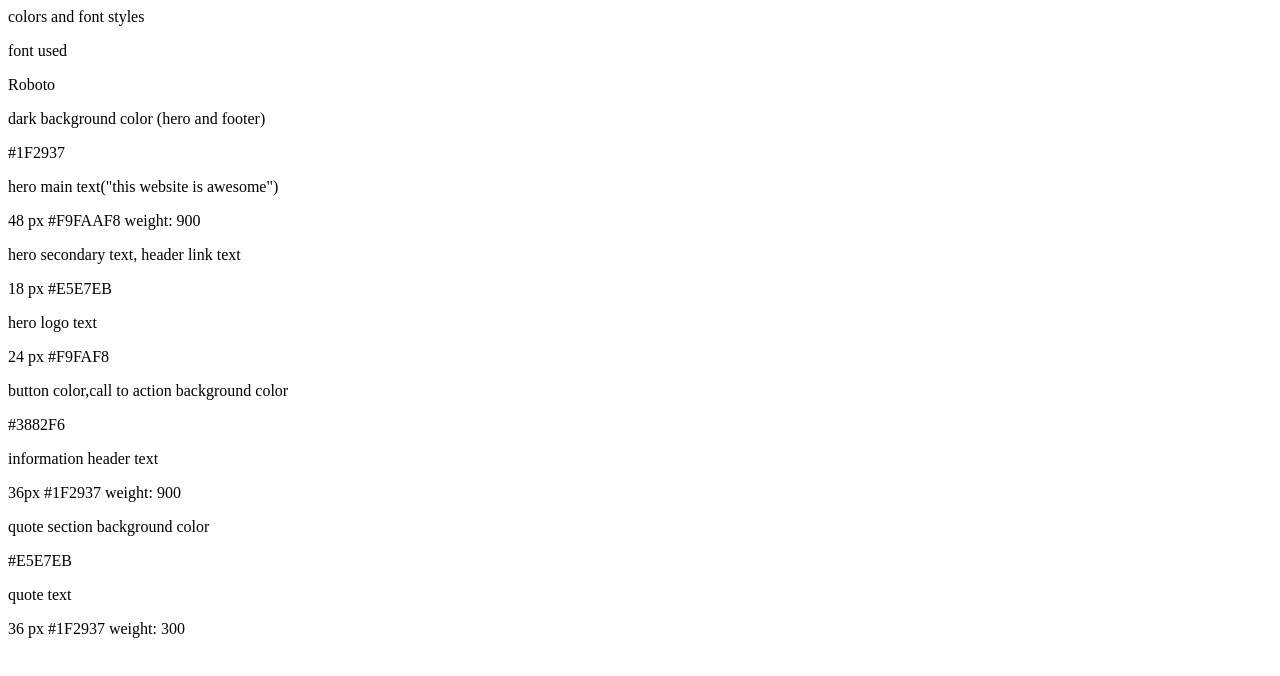
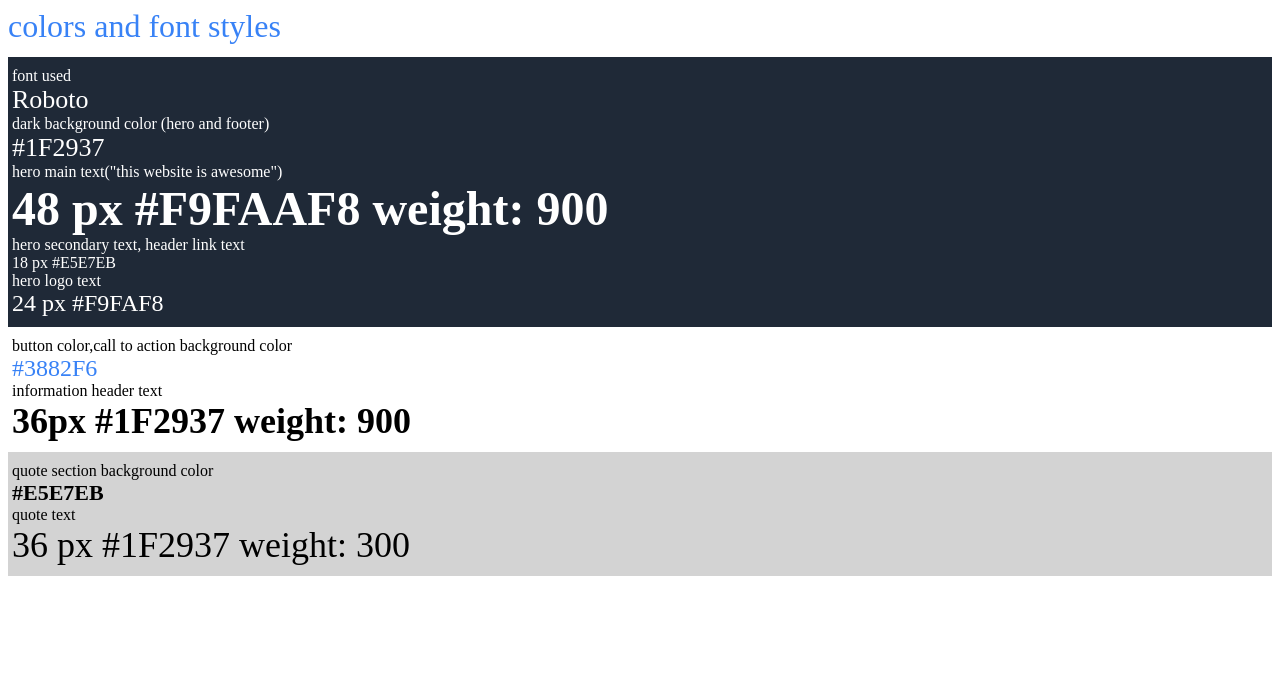
Before and after one commit to ratmol/odin-flexbox, a plain HTML site: page index.html in a window 1280 px wide. Drawn offline with Linux system fonts and the light colour scheme.

Commit message:
updated style.css

```diff
--- a/index.html
+++ b/index.html
@@ -4,7 +4,7 @@
     <meta charset="UTF-8">
     <meta name="viewport" content="width=device-width, initial-scale=1.0">
     <title>Document</title>
-    <link rel="stylesheet" href="styles.css">
+    <link rel="stylesheet" href="style.css">
 </head>
 <body>
     <div class ="header"> colors and font styles</div>
@@ -26,7 +26,6 @@
         <p class ="text">information header text</p>
         <p class ="text7">36px #1F2937 weight: 900</p>
     </div>
-
     <div class ="footer">
         <p class ="text">quote section background color</p>
         <p class ="text8">#E5E7EB</p>
--- a/style.css
+++ b/style.css
@@ -0,0 +1,76 @@
+.header{
+    background-color: white;
+    color: #3882f6;
+    font-size: 32px;
+    padding-bottom: 12px;
+}
+
+.content{
+    background-color:#1F2937;
+    color:white;
+    display: flex;
+    flex-direction:column;
+    align-items: left;
+    padding-top: 10px;
+    padding-bottom: 10px;
+    white-space: nowrap;
+
+}
+
+.text1{
+    font-size:26px;
+}
+
+.text2{
+    font-size:26px;
+}
+
+.text3{
+    font-size: 48px;
+    font-weight: 900;
+}
+
+.text5{
+    font-size:24px;
+}
+
+.bottom{
+    background-color:white;
+    display: flex;
+    flex-direction: column;
+    gap:0px;
+     padding-top: 10px;
+    padding-bottom: 10px;
+}
+
+.text6{
+    color:#3882f6;
+    font-size:24px;
+}
+
+.text7{
+    font-size: 36px;
+    font-weight: 900;
+}
+
+.footer{
+    background-color: lightgray;
+    display: flex;
+    flex-direction: column;
+    padding-top: 10px;
+    padding-bottom: 10px;
+}
+
+.text8{
+    font-size: 22px;
+    font-weight: bold;
+}
+
+.text9{
+    font-size:36px;
+    font-weight: 300;
+}
+
+p{
+    margin: 0 4px;
+}
```
